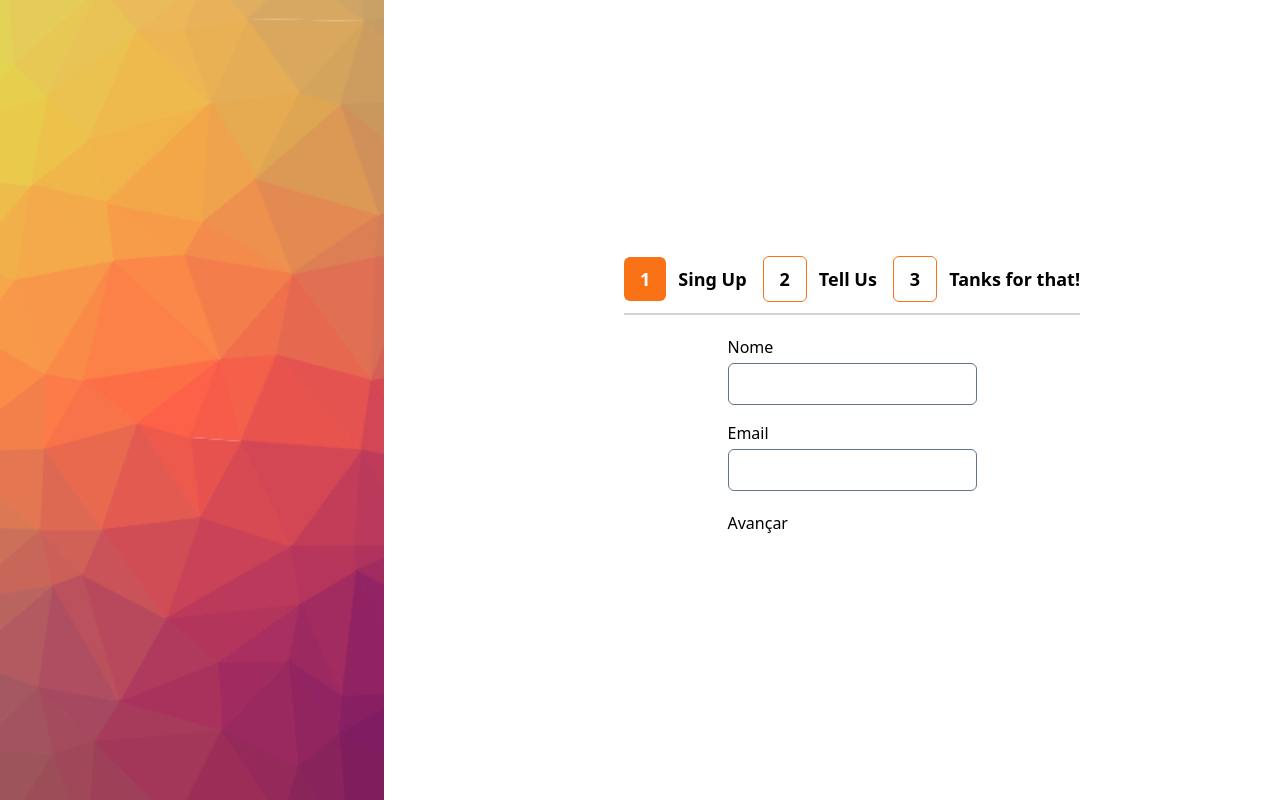
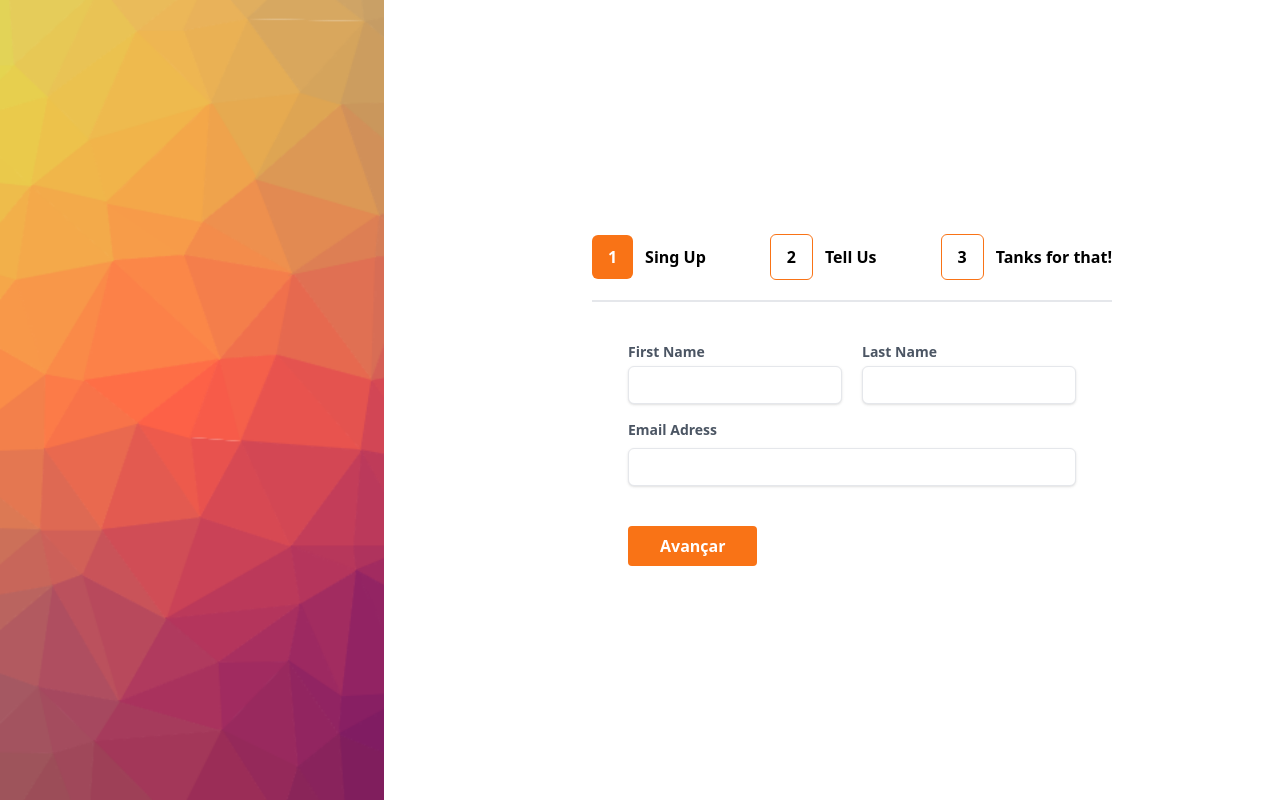
Before and after one commit to ngrpedro/multstepform, a React (Vite) app: page / in a window 1280 px wide. Built offline with nearby package versions, Linux system fonts and the light colour scheme.

Commit message:
layout firststep

```diff
--- a/src/App.jsx
+++ b/src/App.jsx
@@ -41,13 +41,17 @@ function App() {
         />
       </div>
       <div className="flex flex-col items-center justify-center w-full h-screen">
-        <div className="border-b-2 border-gray-300 pb-5">
+        <div className="border-b-2 border-gray-200 pb-5">
           <Steps currentStep={currentStep} />
         </div>
 
-        <form onSubmit={(e) => changeStep(currentStep + 1, e)}>
+        <form
+          onSubmit={(e) => changeStep(currentStep + 1, e)}
+          className="max-w-2xl"
+        >
           <div>
             {currentComponent}
+
             <div className="">
               {!isFirstStep && (
                 <button
@@ -64,7 +68,11 @@ function App() {
                   Concluir
                 </button>
               ) : (
-                <button type="submit" className="">
+                <button
+                  type="submit"
+                  className="bg-orange-500 hover:bg-orange-700 text-white font-bold py-2 px-8 rounded
+                            focus:outline-none focus:shadow-outline transition-all"
+                >
                   Avançar
                 </button>
               )}
--- a/src/components/Steps.jsx
+++ b/src/components/Steps.jsx
@@ -3,19 +3,19 @@ import React from "react";
 const Steps = ({ currentStep }) => {
   return (
     <div>
-      <div className="flex items-center justify-between w-full gap-4">
+      <div className="flex items-center justify-between w-full gap-16">
         <div>
-          <h1 className="font-bold text-lg">
-            <span className="py-[10px] px-4 rounded-md bg-orange-500 text-white mr-3">
+          <h1 className="font-bold text-md flex items-center justify-center">
+            <span className="py-[10px] px-4 rounded-md bg-orange-500 text-white mr-3 block">
               1
             </span>
             Sing Up
           </h1>
         </div>
         <div>
-          <h1 className="font-bold text-lg">
+          <h1 className="font-bold text-md flex items-center justify-center">
             <span
-              className={`py-[10px] px-4 rounded-md mr-3 border border-orange-500 ${
+              className={`py-[10px] px-4 rounded-md mr-3 border border-orange-500 block ${
                 currentStep >= 1 ? "bg-orange-500 text-white" : ""
               }`}
             >
@@ -25,9 +25,9 @@ const Steps = ({ currentStep }) => {
           </h1>
         </div>
         <div>
-          <h1 className="font-bold text-lg">
+          <h1 className="font-bold text-md flex items-center justify-center">
             <span
-              className={`py-[10px] px-4 rounded-md mr-3 border border-orange-500 ${
+              className={`py-[10px] px-4 rounded-md mr-3 border border-orange-500 block ${
                 currentStep >= 2 ? "bg-orange-500 text-white" : ""
               }`}
             >
--- a/src/components/UserDetails.jsx
+++ b/src/components/UserDetails.jsx
@@ -2,22 +2,43 @@ import React from "react";
 
 const UserDetails = ({ data, handleUpdateFild }) => {
   return (
-    <div className="flex flex-col gap-4 max-w-md  m-auto my-5 ">
-      <label className="flex flex-col items-start gap-1">
-        <span>Nome</span>
+    <div className="flex flex-col gap-4 max-w-md  m-auto my-10">
+      <div className="grid grid-cols-1 md:grid-cols-2 gap-5">
+        <label className="flex flex-col items-start">
+          <span className="block text-gray-600 text-sm font-bold mb-1">
+            First Name
+          </span>
           <input
             type="text"
-          className="border border-slate-500 p-2 rounded-md w-full"
+            className="shadow appearance-none border rounded-md w-full py-2 px-3
+                text-gray-700 leading-tight focus:outline-none focus:shadow-outline"
             value={data.name || " "}
             onChange={(e) => handleUpdateFild("name", e.target.value)}
           />
         </label>
 
-      <label className="flex flex-col items-start gap-1">
-        <span>Email</span>
+        <label className="flex flex-col items-start">
+          <span className="block text-gray-600 text-sm font-bold mb-1">
+            Last Name
+          </span>
           <input
             type="text"
-          className="border border-slate-500 p-2 rounded-md w-full"
+            className="shadow appearance-none border rounded-md w-full py-2 px-3
+                text-gray-700 leading-tight focus:outline-none focus:shadow-outline"
+            value={data.name || " "}
+            onChange={(e) => handleUpdateFild("name", e.target.value)}
+          />
+        </label>
+      </div>
+
+      <label className="flex flex-col items-start gap-1">
+        <span className="block text-gray-600 text-sm font-bold mb-1">
+          Email Adress
+        </span>
+        <input
+          type="text"
+          className="shadow appearance-none border rounded-md w-full py-2 px-3
+          text-gray-700 leading-tight focus:outline-none focus:shadow-outline"
           value={data.email || " "}
           onChange={(e) => handleUpdateFild("email", e.target.value)}
         />
```
Lines whose indentation alone changed are shown as unchanged.
